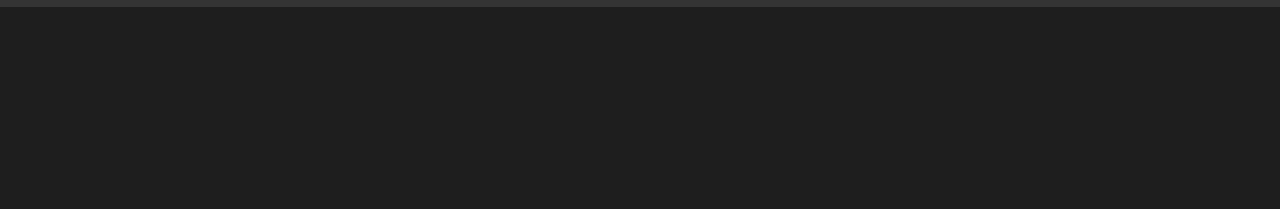
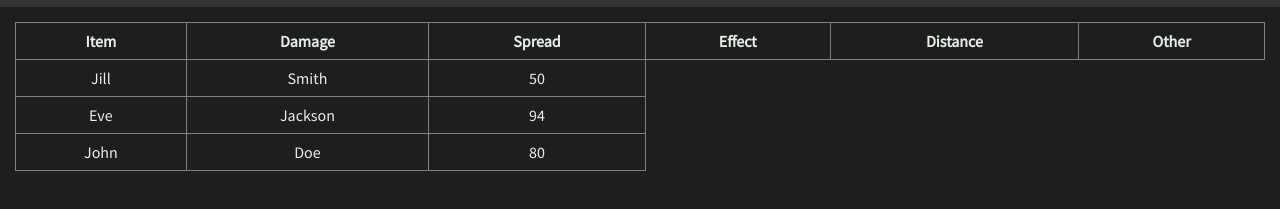
Before and after one commit to DjPops88/DJPsNexusHub, a website: page client/index.html in a window 1280 px wide. Shown: the part 57-266 px from the top of the page. Drawn offline with Linux system fonts and the light colour scheme.

Commit message:
Added Tables

```diff
--- /dev/null
+++ b/client/components/table.html
@@ -0,0 +1,25 @@
+<table style="width:100%">
+    <tr>
+        <th>Item</th>
+        <th>Damage</th>
+        <th>Spread</th>
+        <th>Effect</th>
+        <th>Distance</th>
+        <th>Other</th>
+    </tr>
+    <tr>
+        <td>Jill</td>
+        <td>Smith</td>
+        <td>50</td>
+    </tr>
+    <tr>
+        <td>Eve</td>
+        <td>Jackson</td>
+        <td>94</td>
+    </tr>
+    <tr>
+        <td>John</td>
+        <td>Doe</td>
+        <td>80</td>
+    </tr>
+</table>
--- a/client/index.html
+++ b/client/index.html
@@ -24,6 +24,7 @@
             To fnbr.co
         </a>
     </div>
+    <div id="main"></div>
     <script src="./main.js"></script>
 </body>
 </html>
--- a/client/main.css
+++ b/client/main.css
@@ -1,7 +1,9 @@
+@import url('https://fonts.googleapis.com/css?family=Source+Sans+Pro');
+
 * {
   margin: 0;
   padding: 0;
-  font-family: sans-serif;
+  font-family: 'Source Sans Pro', sans-serif;
 }
 
 html, body {
@@ -58,3 +60,20 @@ button:focus, input:focus{
   height: 2.8em;
   margin-right: auto;
 }
+
+#main {
+  background-color: transparent;
+}
+
+table {
+  padding: 3em;
+  color: rgb(230, 240, 230);
+  border-collapse: collapse;
+}
+
+td, th {
+  text-align: center;
+  padding: 8px;
+  box-sizing: border-box;
+  border: 1px solid gray;
+}
--- a/client/main.js
+++ b/client/main.js
@@ -16,3 +16,10 @@ $('button').addEventListener('click', event => {
         $('.menu').style.height = 'auto'
     }
 })
+
+const setPage = async page => {
+    const data = await (await fetch (`${location.origin}/components/${page}.html`)).text()
+    $('#main').innerHTML = data
+}
+
+setPage ('table')
```
